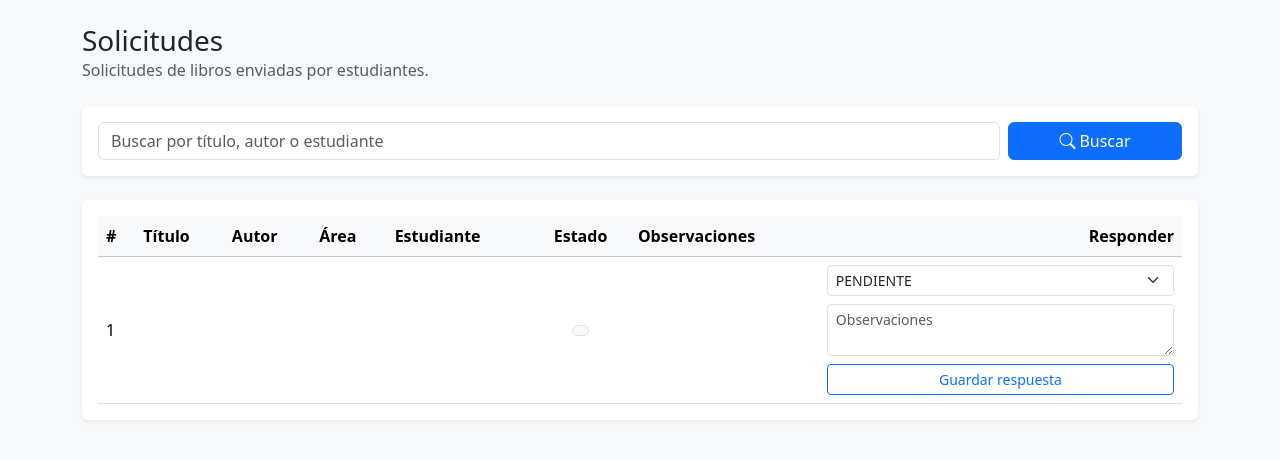
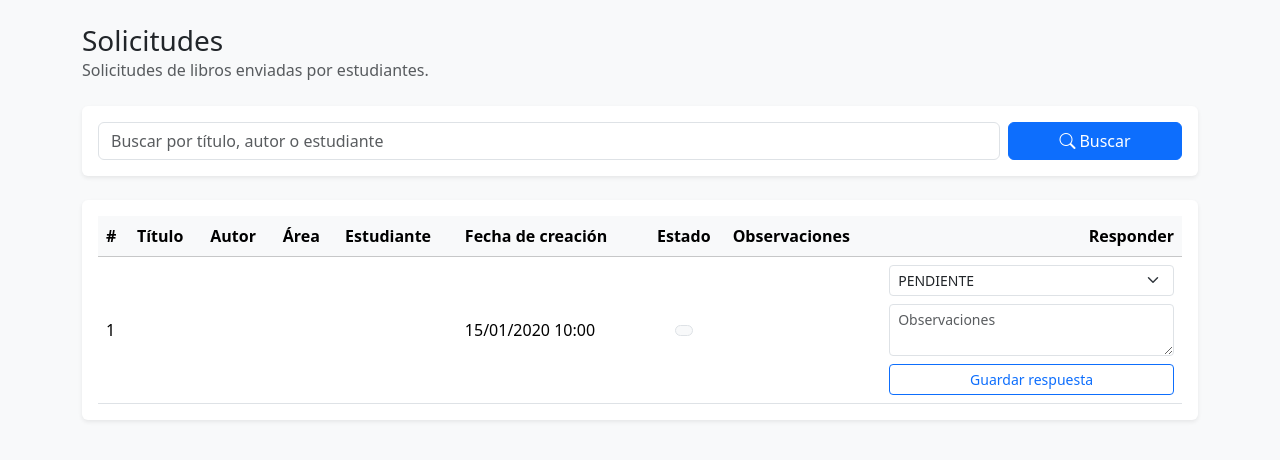
Before and after one commit to Kellymon-xd/Biblioteca-digital, a PHP site: the page made by views/solicitudes/index.php in a window 1280 px wide. Shown: the top 460 px of the page. Run offline with PHP 8.4, Linux system fonts and the light colour scheme; the template is opened without the code that fills it: most values are stand-ins (such as "Sample title", 1, 10 or a date in 2020); data that the repository does not hold is empty; some libraries are stand-ins or nearby versions.

Commit message:
Se agrega la fecha de creacion de solicitudes

```diff
--- a/views/solicitudes/index.php
+++ b/views/solicitudes/index.php
@@ -49,6 +49,7 @@ require_once SRC_PATH . '/views/layout/header.php';
                 <th>Autor</th>
                 <th>Área</th>
                 <th>Estudiante</th>
+                <th>Fecha de creación</th>
                 <th class="text-center">Estado</th>
                 <th>Observaciones</th>
                 <th class="text-end">Responder</th>
@@ -77,6 +78,10 @@ require_once SRC_PATH . '/views/layout/header.php';
                     <div class="small text-muted">
                       <?= Sanitizador::html($solicitud['cip'] ?? '') ?>
                     </div>
+                  </td>
+
+                  <td>
+                    <?= !empty($solicitud['created_at']) ? date('d/m/Y H:i', strtotime($solicitud['created_at'])) : '' ?>
                   </td>
 
                   <td class="text-center">
```
